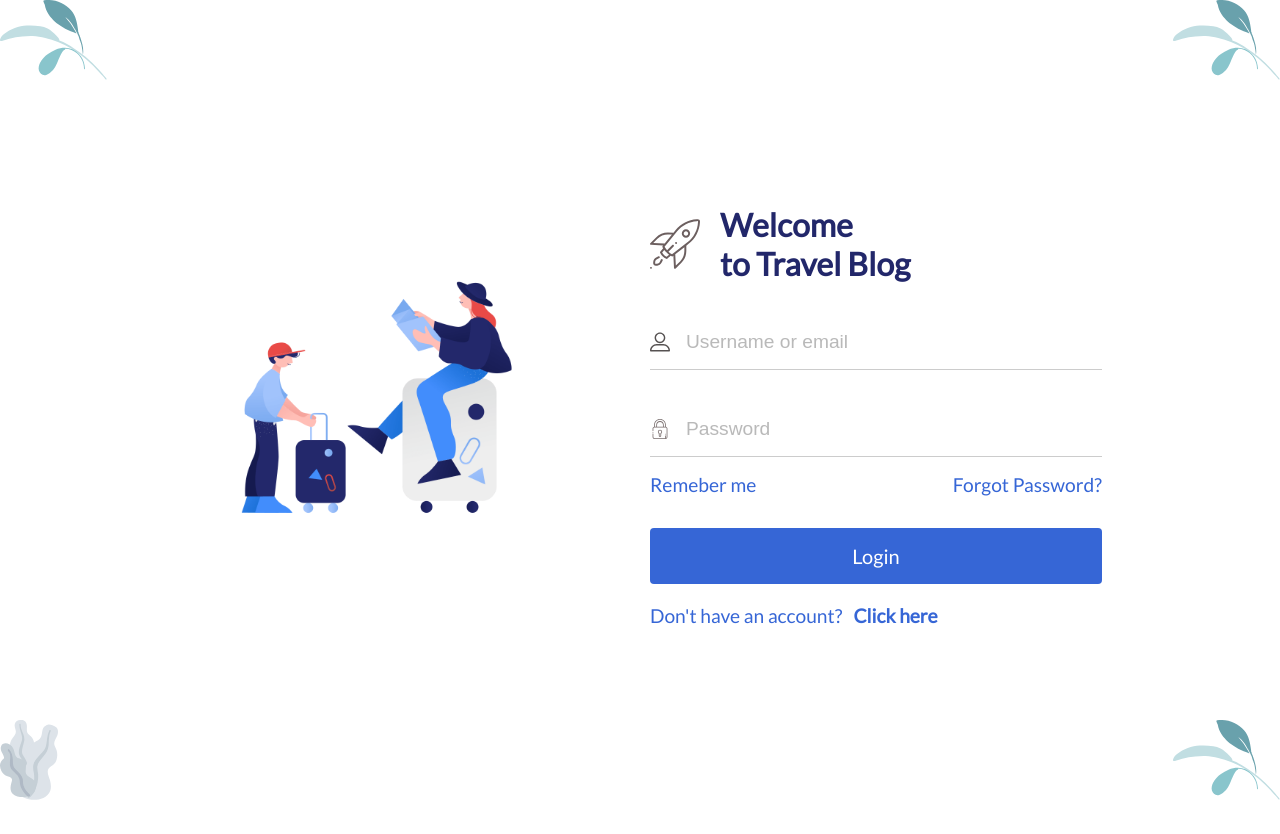
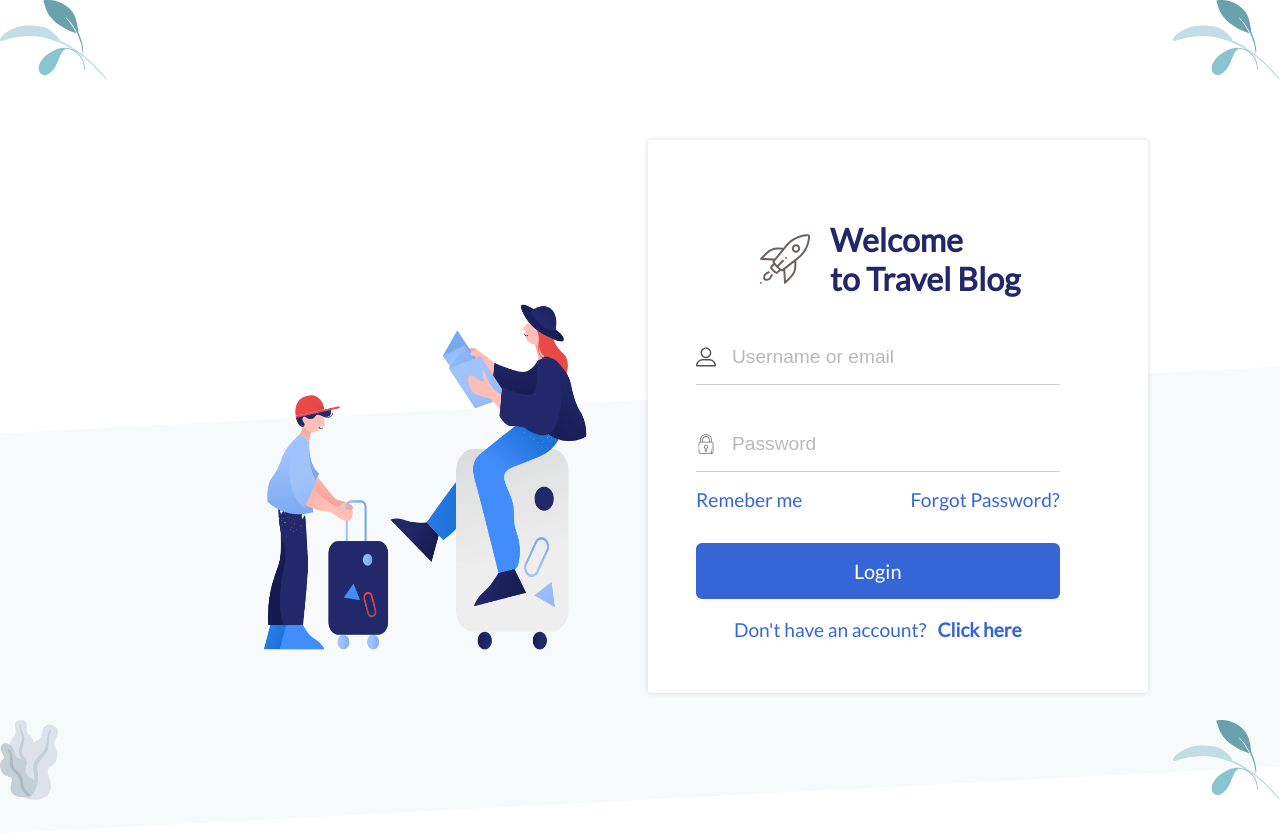
Before and after one commit to ainas247/teamformidable, a PHP site: page / in a window 1280 px wide. Before the commit the page ends 800 px from the top, so only its background shows below. Run offline with PHP 8.4, Linux system fonts and the light colour scheme.

Commit message:
Made css fixes on the design based on team feedback

```diff
--- a/style.css
+++ b/style.css
@@ -7,6 +7,15 @@
 body{
     overflow-x: hidden !important;
     font-family: 'Lato', sans-serif;
+}
+body::before{
+    content: '';
+    background: #F6FAFB;
+    width: 100%;
+    height: 50%;
+    position: absolute;
+    bottom: 0 !important;
+    transform:skewY(-3deg)
 }
 /*Main wrapper*/
 .main__wrapper{
@@ -23,18 +32,32 @@ body{
 /*Main wrapper grid*/
 .main__wrapper__content{
     display: grid;
-    grid-template-columns: repeat(auto-fit, minmax(300px, 1fr));
+    grid-template-columns: 500px 500px;
     grid-gap: 20px;
     padding-top: 2rem;
+    position: relative;
 }
 /*Wrapper Image*/
 .wrapper__img{
-    width: 100%;
-    height: auto;
+    width: 600px;
+    height: 500px;
+    margin-top: 10%;
+}
+
+/*Box shadow for the container holding the form and the heading*/
+.main__wrapper--right{
+    box-shadow: 0px 0px 5px 0px rgba(0, 0, 0, .15);
+    padding-top: 5rem;
+    padding-left: 3rem;
+    padding-right: 3rem;
+    padding-bottom: 3rem;
+    border-radius: 4px;
+    background: #fff;
 }
 /*Heading -- the logo text and image to the right*/
 .heading{
     display: flex;
+    padding: 0 4rem;
 }
 /*Logo -img*/
 .logo__img{
@@ -96,6 +119,7 @@ p{
     color:#3666D6;
     font-family: 'Lato';
     font-size: 1.2rem;
+    text-align: center;
 ;}
 /*Login Button*/
 .login__btn{
@@ -105,7 +129,7 @@ p{
     padding: 1rem 2rem;
     text-align: center;
     width: 100%;
-    border-radius: 4px;
+    border-radius: 6px;
     font-family: 'Lato' !important;
     margin-top: 2rem;
     cursor: pointer;
```
